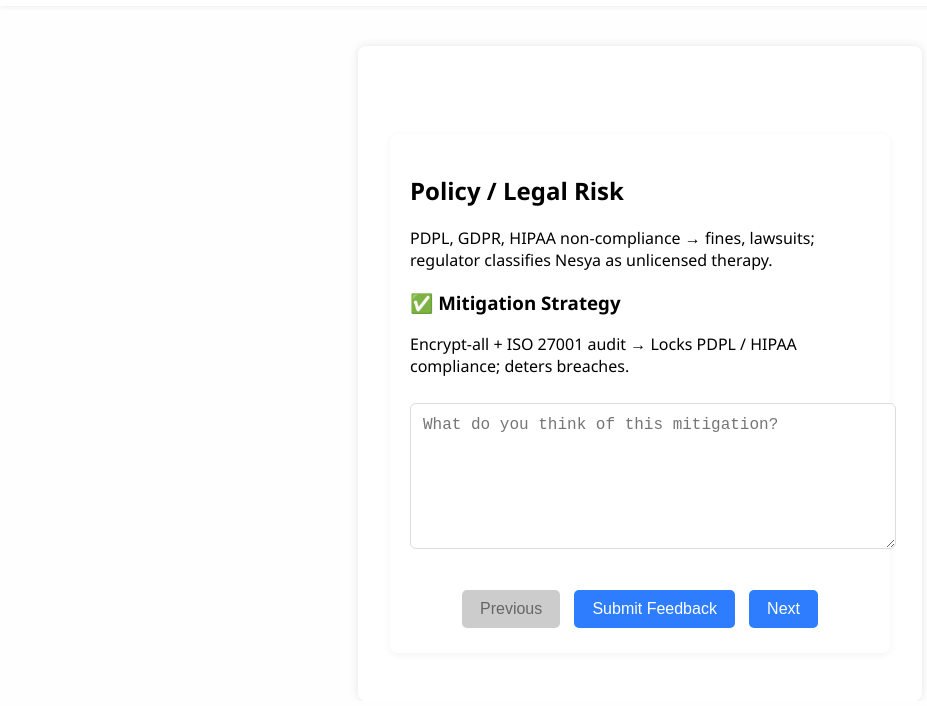
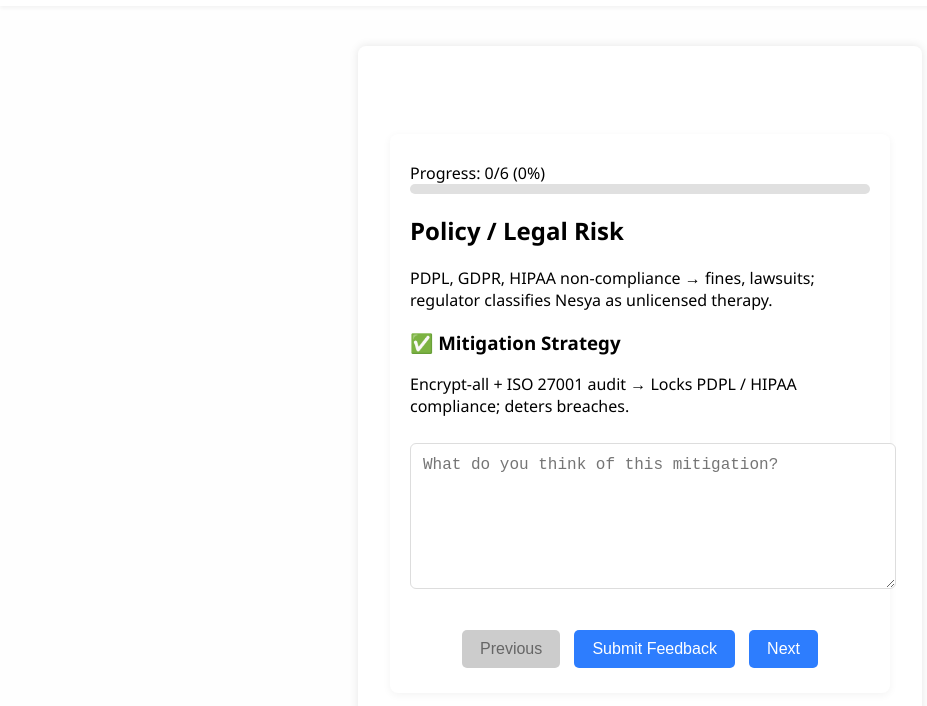
Before and after one commit to nickmalloy-interlocksystems/Risk-Dashboard, a plain HTML site: page index.html in a window 1280 px wide. Shown: the part 112-818 px from the top of the page, without its empty margins (0-927 px from the left). Drawn offline with Linux system fonts and the light colour scheme.

Commit message:
Fixed stability again

```diff
--- a/index.html
+++ b/index.html
@@ -94,7 +94,15 @@
 
   <main>
     <div id="risk-container">
-
+      <!-- Progress bar section at the top of card -->
+      <div id="progress-bar-container">
+        <div class="progress-label">
+        </div>
+        <span id="progress-text">Progress: Loading...</span>
+        <div class="progress-track">
+          <div class="progress-fill" id="progress-fill"></div>
+        </div>
+      </div>
 
       <h2 id="risk-title"></h2>
       <p id="risk-description" class="risk-text"></p>
```
